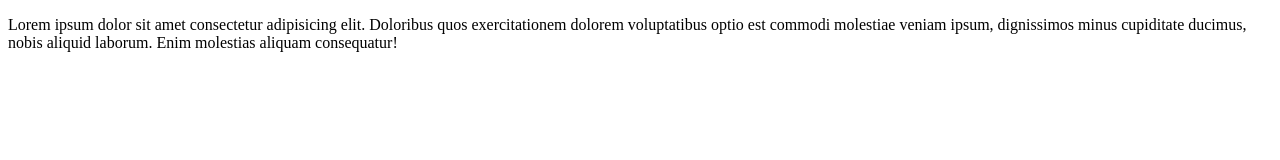
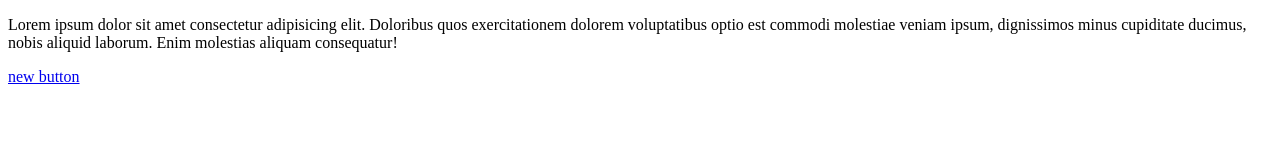
Before and after one commit to devrajesh01/localRepo, a plain HTML site: page index.html in a window 1280 px wide. Drawn offline with Linux system fonts and the light colour scheme.

Commit message:
adding new features

```diff
--- a/index.html
+++ b/index.html
@@ -10,6 +10,7 @@
 
 
     <p>Lorem ipsum dolor sit amet consectetur adipisicing elit. Doloribus quos exercitationem dolorem voluptatibus optio est commodi molestiae veniam ipsum, dignissimos minus cupiditate ducimus, nobis aliquid laborum. Enim molestias aliquam consequatur!</p>
+    <a href="#"> new button</a>
 
 </body>
 </html>
```
